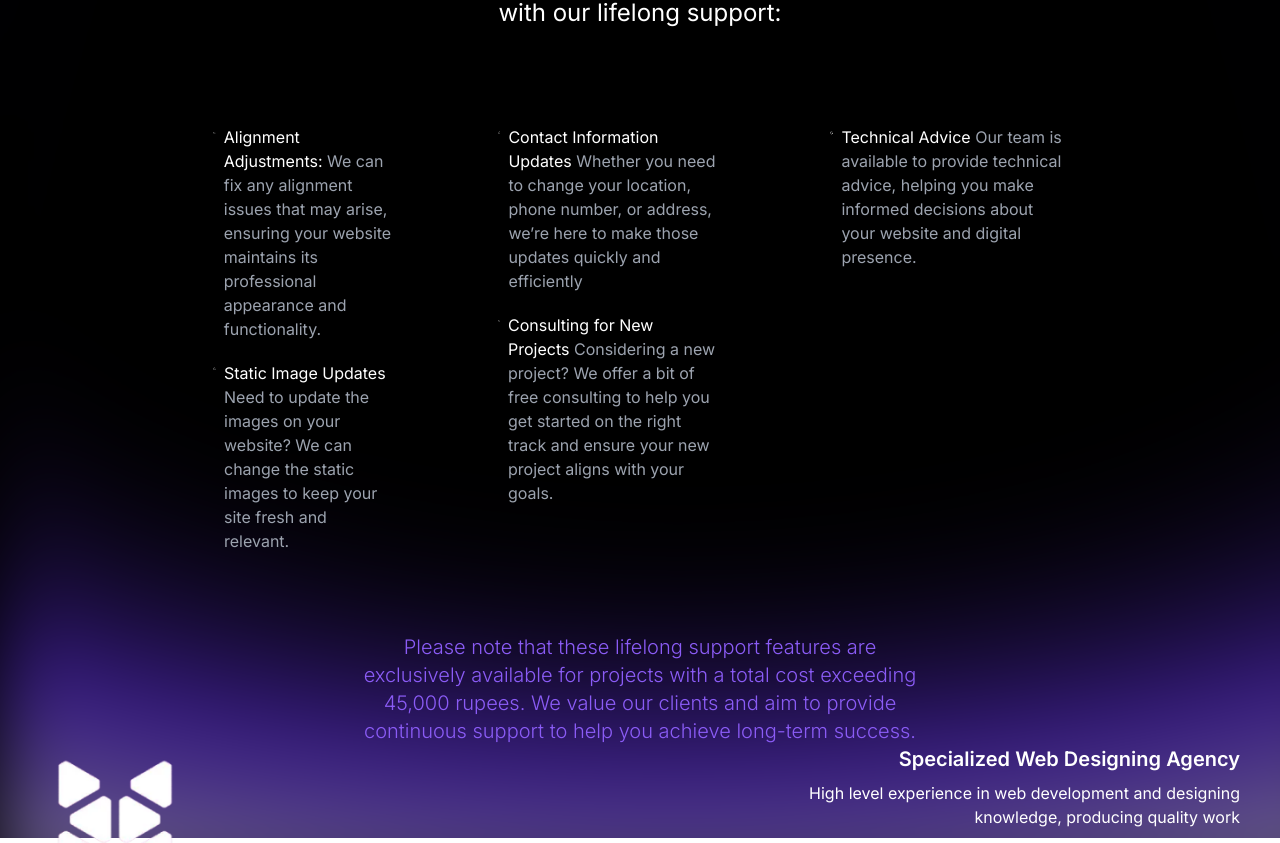
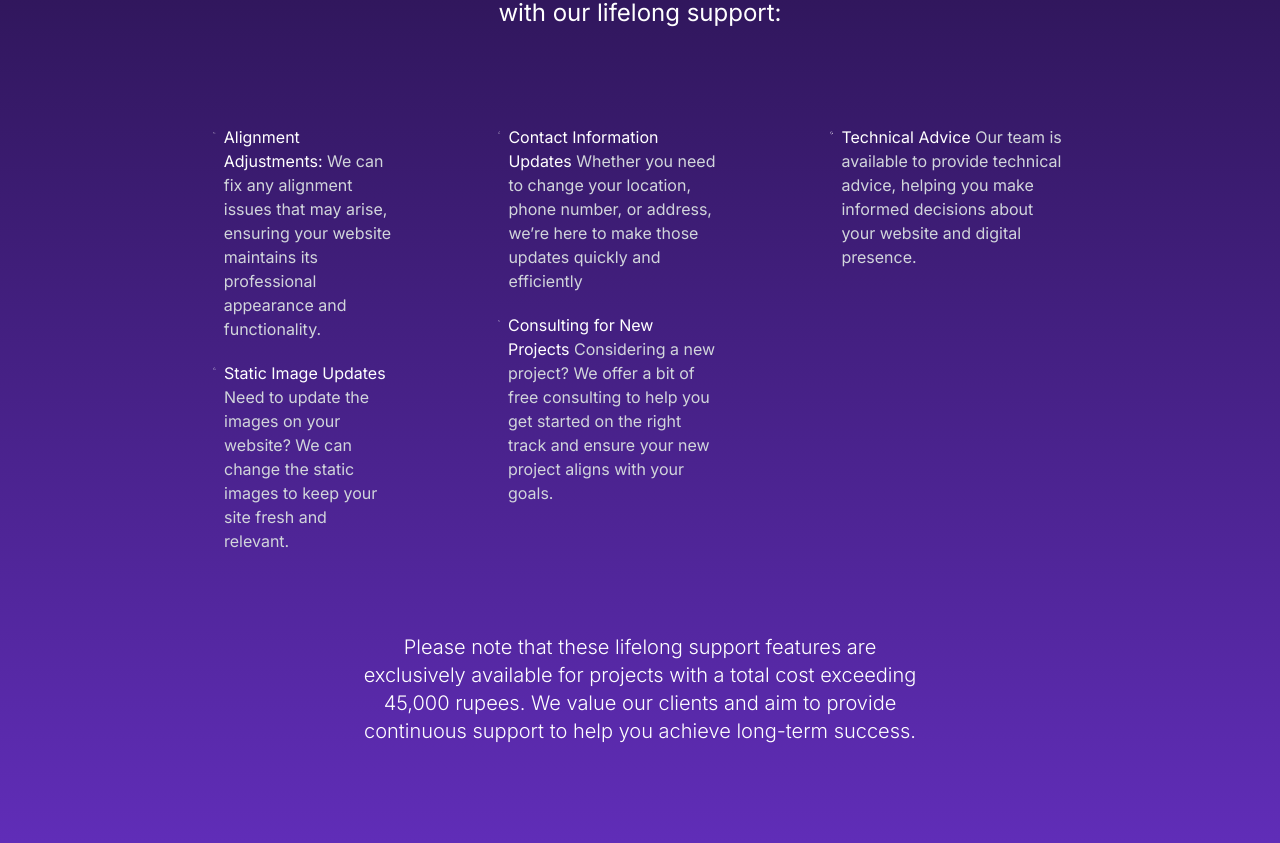
Before and after one commit to solodev786/hexen, a Next.js app: page /workflow in a window 1280 px wide. Shown: the part 3075-3918 px from the top of the page. Built offline with nearby package versions, Linux system fonts and the light colour scheme.

Commit message:
temporary change the background

```diff
--- a/src/app/aboutus/page.jsx
+++ b/src/app/aboutus/page.jsx
@@ -10,7 +10,7 @@ function page() {
   return (
     <div className=" w-full h-auto md:h-auto relative">
       <div className=" h-full w-full relative flex flex-col justify-between">
-        <Image
+        {/* <Image
           src={deskBg}
           alt="bg"
           className=" relative w-full h-[100%] hidden md:block"
@@ -19,14 +19,14 @@ function page() {
           src={mobileBg}
           alt="bg"
           className="w-full relative h-full block md:hidden"
-        />
+        /> */}
 
-        <div className=" w-full h-full flex flex-col justify-between absolute top-0 left-0 text-white py-10 ">
+        <div className=" w-full h-full bg-gradient-to-b from-blue-800 via-black to-violet-600 flex flex-col justify-between  text-white py-10 ">
           <div>
             <SectionOne />
             <SectionTwo />
           </div>
-          <div className=" ">
+          <div className=" mt-32 md:mt-[400px]">
             <Footer />
           </div>
         </div>
--- a/src/app/bestwork/page.jsx
+++ b/src/app/bestwork/page.jsx
@@ -10,20 +10,20 @@ import Footer from "@/components/Footer";
 function page() {
   return (
     <div className=" w-full h-[100%] relative text-white">
-      <Image src={bg} alt="bg" className=" hidden md:block w-full h-full" />
+      {/* <Image src={bg} alt="bg" className=" hidden md:block w-full h-full" />
       <Image
         src={mobileBg}
         alt="bg"
         className=" block md:hidden w-full h-full"
-      />
-      <div className=" absolute h-full top-0 left-0 w-full flex justify-center">
+      /> */}
+      <div className=" h-full bg-gradient-to-b from-blue-800 via-black to-violet-600 w-full flex justify-center">
         <div className="  w-full h-full flex flex-col justify-between items-center">
           <div className=" md:w-[1200px] flex flex-col justify-center">
             <SectionOne />
             <SectionThree />
             <SectionTwo />
           </div>
-          <div className="w-full pb-10">
+          <div className="w-full mt-32 md:mt-[300px] pb-10">
             <Footer />
           </div>
         </div>
--- a/src/app/service/page.jsx
+++ b/src/app/service/page.jsx
@@ -11,13 +11,13 @@ import Footer from "@/components/Footer";
 function page() {
   return (
     <div className=" w-full h-auto relative text-white">
-      <Image src={bg} alt="bg" className=" w-full h-full hidden md:block" />
+      {/* <Image src={bg} alt="bg" className=" w-full h-full hidden md:block" />
       <Image
         src={mobileBg}
         alt="bg"
         className=" w-full h-full block md:hidden"
-      />
-      <div className=" absolute top-0 h-full left-0 w-full flex justify-center">
+      /> */}
+      <div className="  h-full bg-gradient-to-b from-blue-800 via-black to-violet-600 w-full flex justify-center">
         <div className="w-full h-full flex flex-col justify-between items-center">
           <div className=" md:w-[1200px] flex flex-col  justify-center">
             <SectionOne />
@@ -26,7 +26,7 @@ function page() {
             <SectionFour />
             <SectionFive />
           </div>
-          <div className="w-full pb-10">
+          <div className="w-full pb-10 mt-32 md:mt-[300px]">
             <Footer />
           </div>
         </div>
--- a/src/app/workflow/page.jsx
+++ b/src/app/workflow/page.jsx
@@ -12,13 +12,13 @@ import Footer from "@/components/Footer";
 function page() {
   return (
     <div className=" w-full h-[100%] relative text-white">
-      <Image src={bg} alt="bg" className=" w-full h-full hidden md:block" />
+      {/* <Image src={bg} alt="bg" className=" w-full h-full hidden md:block" />
       <Image
         src={mobileBg}
         alt="bg"
         className=" w-full h-full block md:hidden"
-      />
-      <div className=" absolute top-0 left-0 h-full w-full flex justify-center">
+      /> */}
+      <div className=" bg-gradient-to-b from-blue-800 via-black to-violet-600 h-full w-full flex justify-center">
         <div className=" w-full flex flex-col h-full justify-between pb-5">
           <div>
             <SectionOne />
@@ -27,8 +27,9 @@ function page() {
             <SectionFour />
             <SectionFive />
           </div>
-
-          <Footer />
+          <div className=" mt-32 pb-10 md:mt-[300px]">
+            <Footer />
+          </div>
         </div>
       </div>
     </div>
--- a/src/app/yourzone/page.jsx
+++ b/src/app/yourzone/page.jsx
@@ -12,9 +12,9 @@ import Footer from "@/components/Footer";
 function page() {
   return (
     <div className=" w-full  relative text-white">
-      <Image src={Homebg} alt="bg" className=" w-full h-full hidden md:block" />
-      <Image src={bg} alt="bg" className=" w-full h-full  block md:hidden" />
-      <div className=" absolute top-0 h-full left-0 w-full flex justify-center">
+      {/* <Image src={Homebg} alt="bg" className=" w-full h-full hidden md:block" />
+      <Image src={bg} alt="bg" className=" w-full h-full  block md:hidden" /> */}
+      <div className="  h-full bg-gradient-to-b from-blue-800 via-black to-violet-600 w-full flex justify-center">
         <div className="w-full h-full flex flex-col justify-between items-center">
           <div className=" md:w-[1200px] flex flex-col  justify-center">
             <SectionOne />
@@ -23,7 +23,7 @@ function page() {
             <SectionFour />
             <SectionFive />
           </div>
-          <div className="w-full pb-10">
+          <div className="w-full pb-10 mt-32 md:mt-[300px]">
             <Footer />
           </div>
         </div>
--- a/src/components/Aboutus/SectionTwo.jsx
+++ b/src/components/Aboutus/SectionTwo.jsx
@@ -51,7 +51,7 @@ function SectionTwo() {
             stunning website, a robust e-commerce platform, or a custom web
             application, we are here to make it happen.
           </h1>
-          <h1 className=" font-light md:w-4/5 text-violet-500">
+          <h1 className=" font-light md:w-4/5 text-violet-200">
             Join us on this exciting journey and let’s create something amazing
             together.
           </h1>
--- a/src/components/Landingpage/Main.jsx
+++ b/src/components/Landingpage/Main.jsx
@@ -12,7 +12,7 @@ import Image from "next/image";
 import Link from "next/link";
 const Main = () => {
   return (
-    <div className=" w-full  md:h-screen py-10 flex justify-center">
+    <div className=" w-full  md:h-screen  py-10 flex justify-center">
       <div className="w-full flex flex-col  md:gap-10 items-center">
         <div className=" w-4/5 flex justify-between gap-10 items-center  ">
           <div className="w-full hidden md:block">
--- a/src/components/Landingpage/SectionSix.jsx
+++ b/src/components/Landingpage/SectionSix.jsx
@@ -5,8 +5,8 @@ import { TextField } from "@mui/material";
 function SectionSix() {
   return (
     <div className=" w-full flex  justify-center mt-20 px-10 md:px-0">
-      <div className=" md:w-[1200px] md:h-auto md:flex border border-violet-500 rounded-3xl md:rounded-3xl ">
-        <div className=" hidden md:block w-full md:w-3/5 md:h-full bg-gradient-to-b from-violet-500 to-violet-800 rounded-3xl md:rounded-l-3xl px-10 py-10 flex flex-col justify-between ">
+      <div className=" md:w-[1200px] md:h-auto md:flex border border-gray-500 rounded-l-3xl md:rounded-3xl ">
+        <div className=" hidden md:block w-full md:w-3/5 md:h-full bg-gradient-to-b from-violet-500 to-violet-800 rounded-l-3xl md:rounded-l-3xl px-10 py-10 flex flex-col justify-between ">
           <div className=" flex flex-col gap-5 ">
             <h1 className=" text-5xl font-semibold w-2/3">
               Every project starts with a plan
@@ -30,7 +30,7 @@ function SectionSix() {
             </div>
           </div>
         </div>
-        <div className=" w-full md:w-2/5 h-auto bg-black rounded-3xl md:rounded-r-3xl px-10 py-10">
+        <div className=" w-full md:w-2/5 h-auto bg-black rounded-r-3xl md:rounded-r-3xl px-10 py-10">
           <div className=" w-full h-full flex flex-col ">
             <h1 className=" text-3xl ">How can we help you</h1>
             <div className=" flex flex-col gap-3 mt-10 ">
--- a/src/components/Workflow/SectionFive.jsx
+++ b/src/components/Workflow/SectionFive.jsx
@@ -17,12 +17,12 @@ function SectionFive() {
         </h1>
         <div className=" md:flex gap-10 items-start md:mt-14">
           <div className=" flex flex-col gap-5 ">
-            <h1 className=" flex items-start gap-2 md:w-3/4">
-              <VscIssueReopened />
+            <h1 className=" flex  items-start gap-2 md:w-3/4">
+              <VscIssueReopened className=" " />
               <span>
                 {" "}
                 Alignment Adjustments:{" "}
-                <span className=" text-gray-400">
+                <span className=" text-gray-300">
                   We can fix any alignment issues that may arise, ensuring your
                   website maintains its professional appearance and
                   functionality.
@@ -34,7 +34,7 @@ function SectionFive() {
               <span>
                 {" "}
                 Static Image Updates{" "}
-                <span className=" text-gray-400">
+                <span className=" text-gray-300">
                   Need to update the images on your website? We can change the
                   static images to keep your site fresh and relevant.
                 </span>
@@ -47,7 +47,7 @@ function SectionFive() {
               <span>
                 {" "}
                 Contact Information Updates{" "}
-                <span className=" text-gray-400">
+                <span className=" text-gray-300">
                   Whether you need to change your location, phone number, or
                   address, we’re here to make those updates quickly and
                   efficiently
@@ -59,7 +59,7 @@ function SectionFive() {
               <span>
                 {" "}
                 Consulting for New Projects{" "}
-                <span className=" text-gray-400">
+                <span className=" text-gray-300">
                   Considering a new project? We offer a bit of free consulting
                   to help you get started on the right track and ensure your new
                   project aligns with your goals.
@@ -73,7 +73,7 @@ function SectionFive() {
               <span>
                 {" "}
                 Technical Advice{" "}
-                <span className=" text-gray-400">
+                <span className=" text-gray-300">
                   Our team is available to provide technical advice, helping you
                   make informed decisions about your website and digital
                   presence.
@@ -92,7 +92,7 @@ function SectionFive() {
             </h1> */}
           </div>
         </div>
-        <h1 className=" md:text-center text-xl md:w-2/3 text-violet-500 font-light mt-10">
+        <h1 className=" md:text-center text-xl md:w-2/3 text-white font-light mt-10">
           Please note that these lifelong support features are exclusively
           available for projects with a total cost exceeding 45,000 rupees. We
           value our clients and aim to provide continuous support to help you
```
Also changed, not shown: src/app/page.js (+9 -9 lines), src/assets/HOME PAGE.svg.
